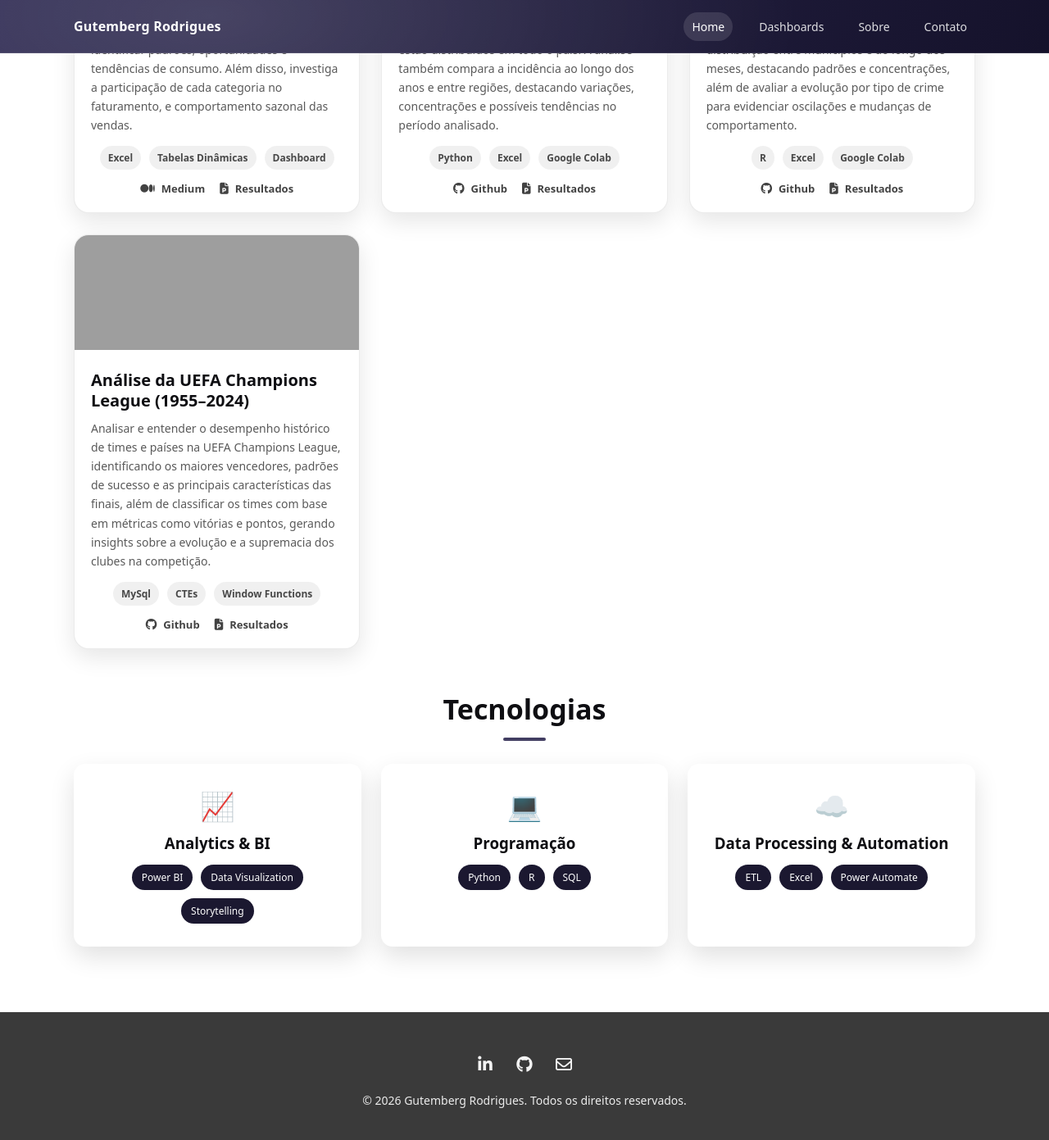
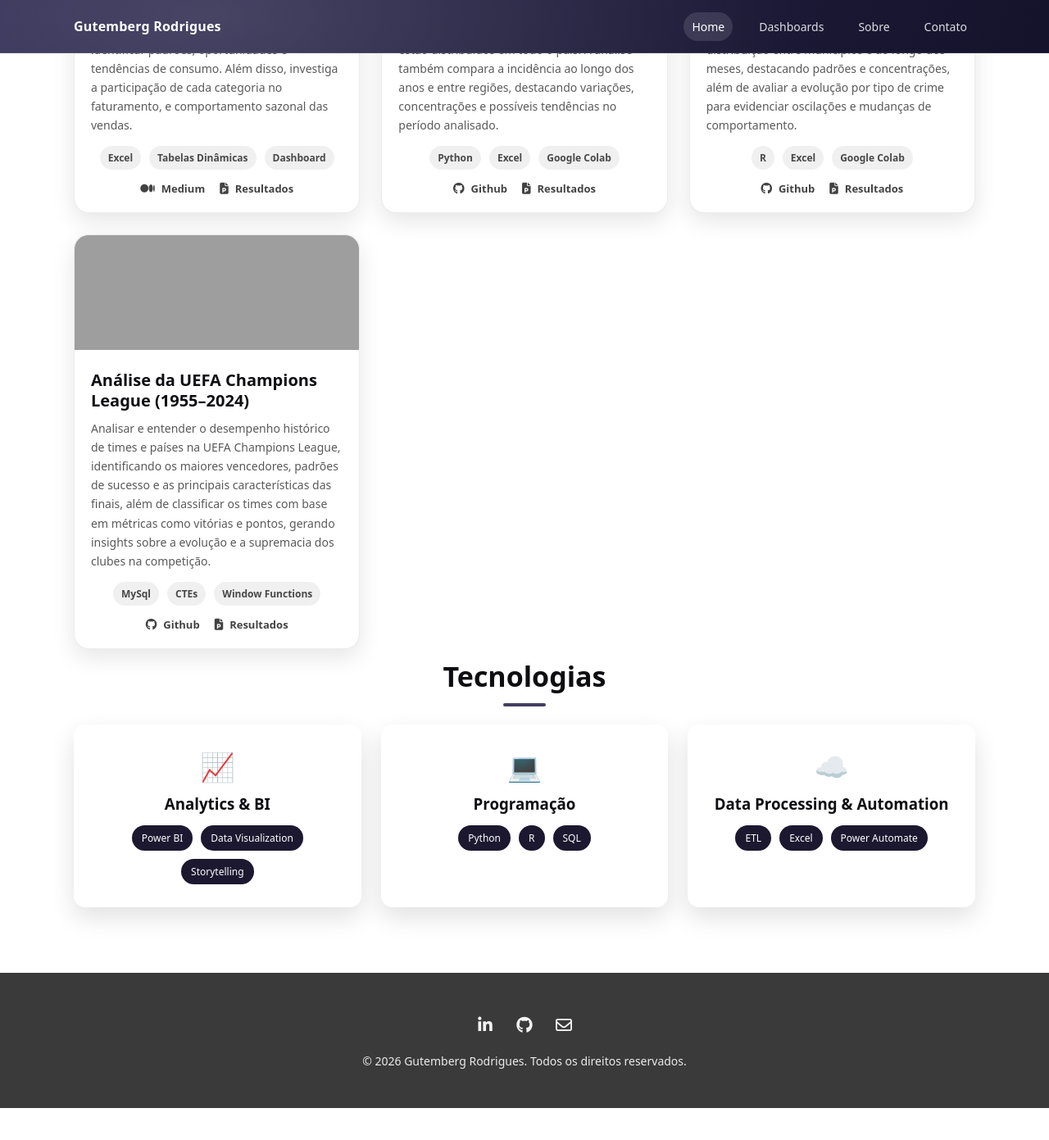
Before and after one commit to GutembergRodrigues/GutembergRodrigues.github.io, a Jekyll site: the page built from index.md, in a window 1280 px wide and 1400 px high, scrolled down 1086 px. Shown: the top 1391 px of the window at 82% size. Built offline with Jekyll 4.4.1, drawn with Linux system fonts in a browser that asks for light colours; after the commit the page ends 2438 px from its top, so only the background shows below that; grey boxes are pictures that could not be loaded.

Commit message:
Update style.scss

```diff
--- a/assets/css/style.scss
+++ b/assets/css/style.scss
@@ -395,19 +395,19 @@ a{ color:inherit; text-decoration:none; }
   font-family: "Font Awesome 6 Free" !important;
 }
 
-/* ===== AJUSTE DE ESPAÇAMENTO ENTRE "PROJETOS" -> "TECNOLOGIAS" ===== */
+/* ===== Encostar "Tecnologias" no final de "Projetos" ===== */
 
-/* diminui o espaço abaixo da seção de Projetos */
+/* reduz o espaço abaixo da seção Projetos */
 .section#dashboards{
-  padding-bottom: 30px; /* antes era 80px */
+  padding-bottom: 10px !important; /* ajuste fino: 0~20 */
 }
 
-/* diminui o espaço acima da seção de Tecnologias */
+/* reduz o espaço acima da seção Tecnologias */
 .section#ferramentas{
-  padding-top: 30px; /* antes era 80px */
+  padding-top: 10px !important; /* ajuste fino: 0~20 */
 }
 
-/* opcional: reduz um pouco o espaço do título/underline (se ainda ficar alto) */
+/* opcional: se ainda sobrar espaço, o underline estava com margin grande */
 .section#ferramentas .section__underline{
-  margin-bottom: 28px; /* antes era 44px */
+  margin: 10px auto 22px !important; /* era 12px auto 44px */
 }
```
